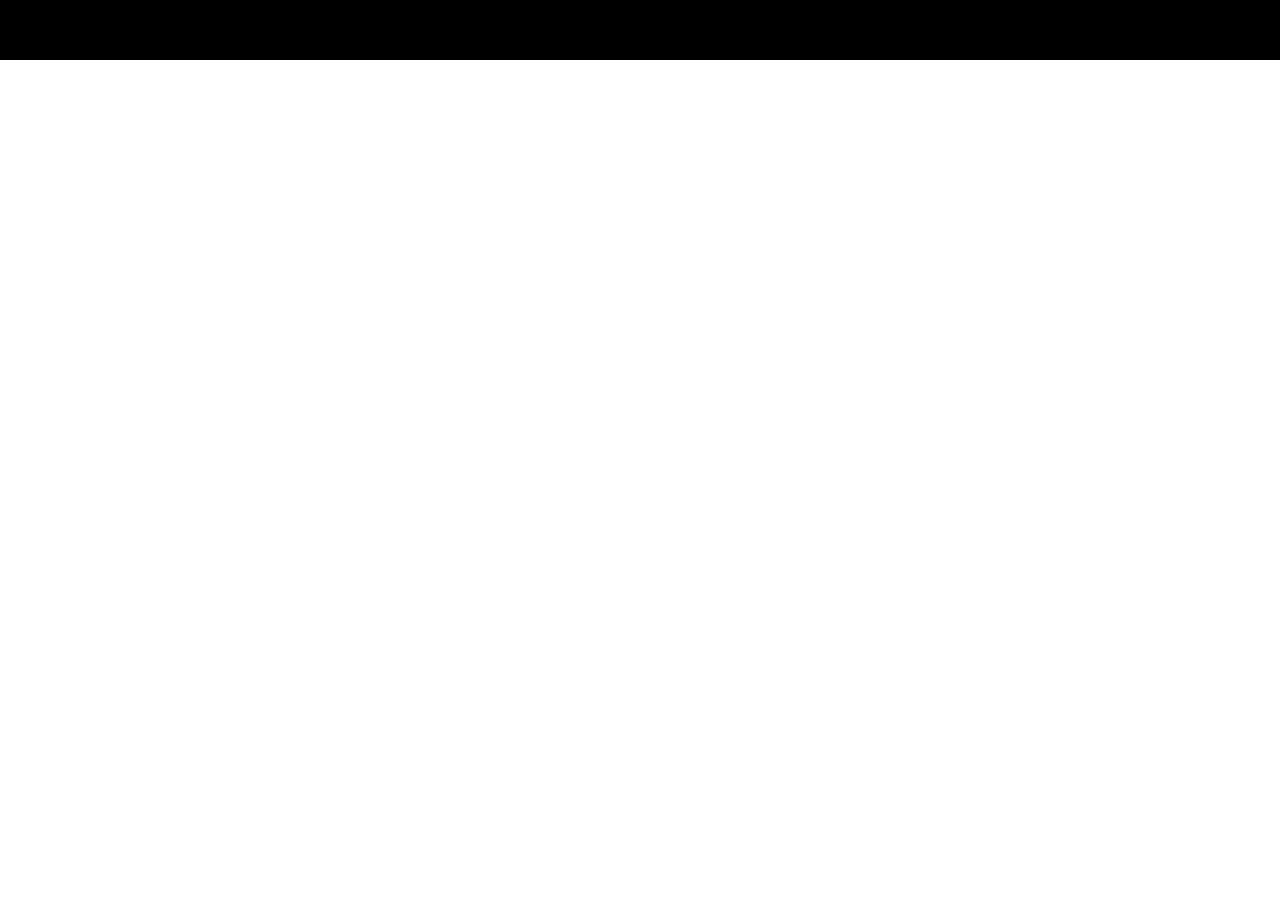
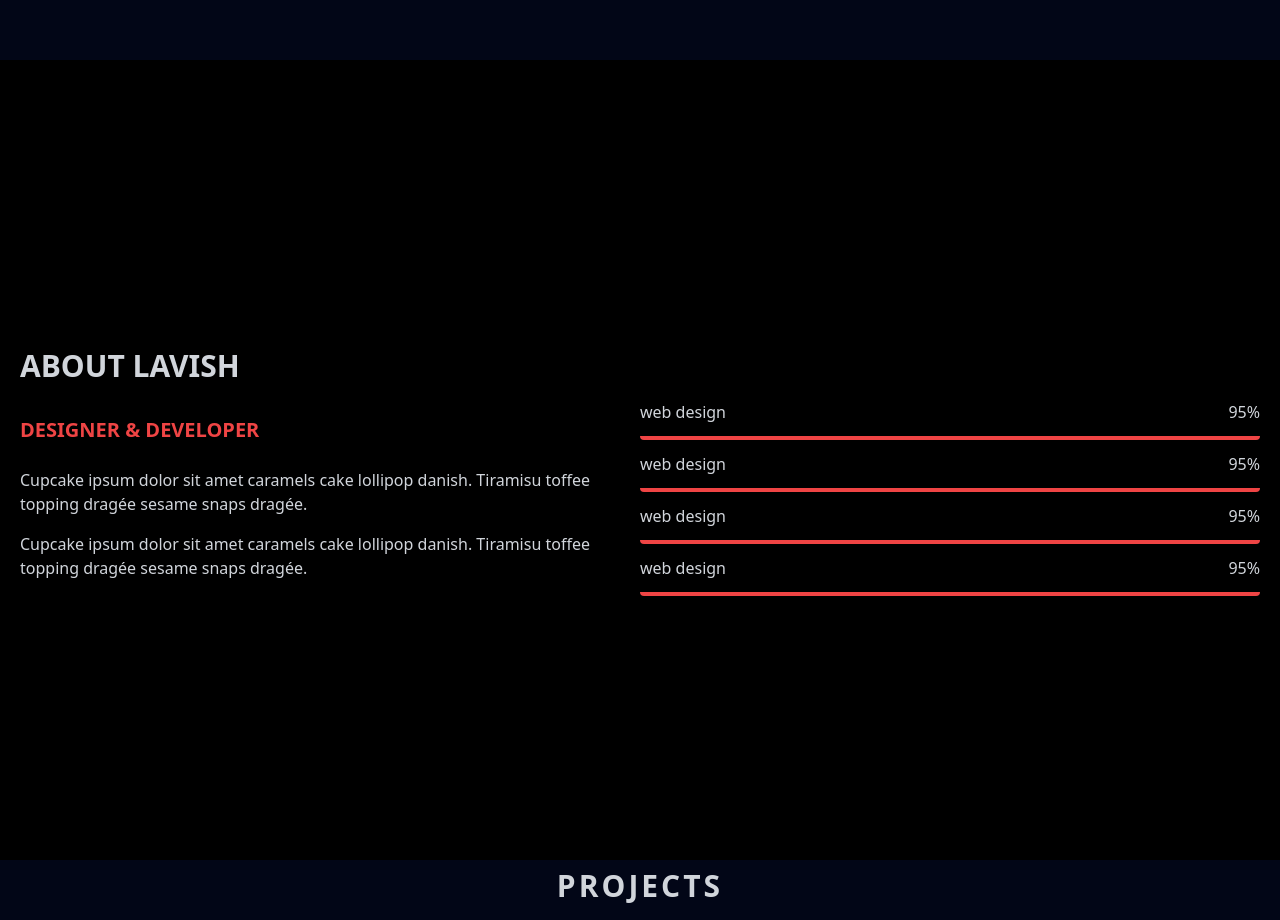
Before and after one commit to sammyrhymes/sammyrhymes.github.io, a plain HTML site: page portfolio_v2/index.html in a window 1280 px wide. Shown: the part 1540-2460 px from the top of the page. Before the commit the page ends 1600 px from the top, so only its background shows below. Drawn offline with nearby package versions, Linux system fonts and the light colour scheme.

Commit message:
Adding the skills and projects parts

```diff
--- a/portfolio_v2/index.html
+++ b/portfolio_v2/index.html
@@ -3,7 +3,7 @@
 <head>
     <meta charset="UTF-8">
     <meta name="viewport" content="width=device-width, initial-scale=1.0">
-    <title>Document</title>
+    <title>Samuel Mwendwa</title>
     <script src="https://cdn.tailwindcss.com"></script>
     <style type="text/tailwindcss">
         /* *{
@@ -26,8 +26,8 @@
     </div>
 <!-- End Hero Section -->
 
-<!-- about section -->
-    <div class=" snap-end py-28 bg-black text-white about min-h-screen ">
+<!-- Services Section -->
+    <div class=" snap-end py-28 bg-slate-950 text-gray-300 about min-h-screen ">
         <h2 class="py-8 text-center text-4xl font-bold uppercase">What I Do</h2>
         <div class="flex flex-col justify-around items-center  md:flex-row">
         <div class="p-4 flex flex-col justify-between items-center">
@@ -59,5 +59,52 @@
         </div>
         </div>
     </div>
+    <!-- End Services Section -->
+
+<!-- skills Section -->
+
+<div class="about min-h-screen flex  flex-col justify-center bg-black text-gray-300 px-5 py-32 md:flex-row md:justify-evenly md:items-center" id="about">
+    <div class="right md:w-1/2">
+        <h2 class="uppercase text-3xl font-bold py-4">About Lavish</h2>
+        <h4 class="uppercase text-xl font-bold py-4 text-red-500">Designer & Developer</h4>
+        <p class="py-2">Cupcake ipsum dolor sit amet caramels cake lollipop danish. Tiramisu toffee topping dragée sesame snaps dragée.</p>
+        <p class="py-2">Cupcake ipsum dolor sit amet caramels cake lollipop danish. Tiramisu toffee topping dragée sesame snaps dragée.</p>
+    </div>
+    <div class="md:pt-36 left md:w-1/2 md:py-20">
+        <div class="md:py-3 flex justify-between items-center py-2 border-b-4 border-red-500 rounded skills">
+            <p>web design</p>
+            <p>95%</p>
+        </div>
+        <div class="md:py-3 flex justify-between items-center py-2 border-b-4 border-red-500 rounded skills">
+            <p>web design</p>
+            <p>95%</p>
+        </div>
+        <div class="md:py-3 flex justify-between items-center py-2 border-b-4 border-red-500 rounded skills">
+            <p>web design</p>
+            <p>95%</p>
+        </div>
+        <div class="md:py-3 flex justify-between items-center py-2 border-b-4 border-red-500 rounded skills">
+            <p>web design</p>
+            <p>95%</p>
+        </div>
+    </div>
+</div>
+    <!-- End Skills Section -->
+
+<!-- Projects Section -->
+
+<div class="min-h-screen projects p-2 bg-slate-950 " id="projects">
+    <h2 class="uppercase text-3xl text-gray-300 text-center font-bold tracking-widest">Projects</h2>
+    <div class="project-list py-8">
+        <ul class="grid grid-cols-2 gap-4">
+            <li class="border border-red-500  aspect-square rounded-lg"><img src="" alt="" ></li>
+            <li class="border border-red-500 aspect-square rounded-lg"><img src="" alt=""></li>
+            <li class="border border-red-500  aspect-square rounded-lg"><img src="" alt=""></li>
+        </ul>
+    </div>
+</div>
+
+<!-- End Projects Section -->
+
 </body>
 </html>
```
